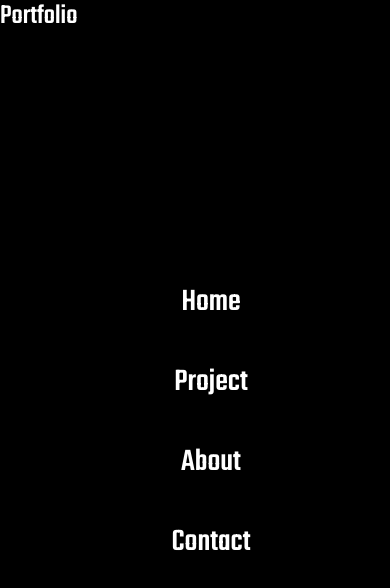
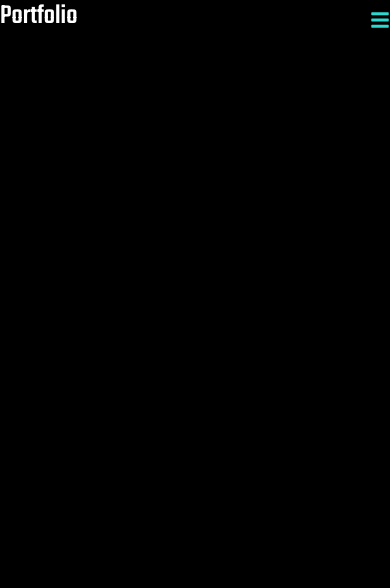
Before and after one commit to leenBaksh/portfolio-draft, a React (Vite) app in the folder react-router-appp/: page / in a window 390 px wide. Shown: the top 588 px of the page. Built offline with nearby package versions, Linux system fonts and the light colour scheme; a web font is replaced by a local one.

Commit message:
4 files modified, 2 added

```diff
--- a/react-router-appp/package.json
+++ b/react-router-appp/package.json
@@ -10,6 +10,7 @@
     "preview": "vite preview"
   },
   "dependencies": {
+    "@react-icons/all-files": "^4.1.0",
     "es7": "^1.0.8-beta.4",
     "family": "^0.1.0",
     "font": "^0.0.4",
--- a/react-router-appp/src/components/Navbar.jsx
+++ b/react-router-appp/src/components/Navbar.jsx
@@ -1,15 +1,20 @@
 import "./Navbarstyles.css"
 
-import React from 'react'
+import React, { useState } from 'react'
 import { Link } from "react-router-dom";
 
+import { FaBars, FaTimes } from "react-icons/fa";
+
 const Navbar = () => {
+  const [click, setClick] = useState(false);
+  const handleClick = () => setClick(!click);
+
   return (
        <div className="header">
     <Link to="/">
       <h1>Portfolio</h1>
       </Link>
-      <ul className="nav-menu">
+      <ul className={click ? "nav-menu active" : "nav-menu"}>
          <li>
           <Link to="/">Home</Link>
         </li>
@@ -23,6 +28,14 @@
           <Link to="/contact">Contact</Link>
         </li>
       </ul>
+      <div className="hamburger" onClick= {handleClick}>
+        {click ? (
+        <FaTimes size={20} style={{ color: "#2cd9d0" } } />
+        ) : (
+        <FaBars size={20} style={{ color: "#2cd9d0" } } />
+        )}
+
+      </div>
     </div>
   );
 };
--- a/react-router-appp/src/components/Navbarstyles.css
+++ b/react-router-appp/src/components/Navbarstyles.css
@@ -18,6 +18,10 @@
   font-weight: 500;
 }
 
+.hamburger{
+  display: none;
+}
+
 @media screen and (max-width: 1040px) {
   .nav-menu{
     flex-direction: column;
@@ -28,8 +32,14 @@
     background: rgba(0, 0, 0, 0.9);
     position: absolute;
     top: 0;
+    left: -100%;
+    z-index: -3;
+    transition: 0.3s;
+
+  }
+
+  .nav-menu.active{
     left: 0;
-    z-index: -3;
   }
 
   .nav-menu li{
@@ -40,4 +50,8 @@
     font-size: 2rem;
   }
 
+  .hamburger{
+    display: initial;
+  }
+
 }
--- /dev/null
+++ b/react-router-appp/src/components/ProImg.jsx
@@ -0,0 +1 @@
+import "./ProImgStyles.css"
```
Also changed, not shown: react-router-appp/src/components/ProImgStyles.css (added), 1 other file (tests, documents, lock files or other folders).
